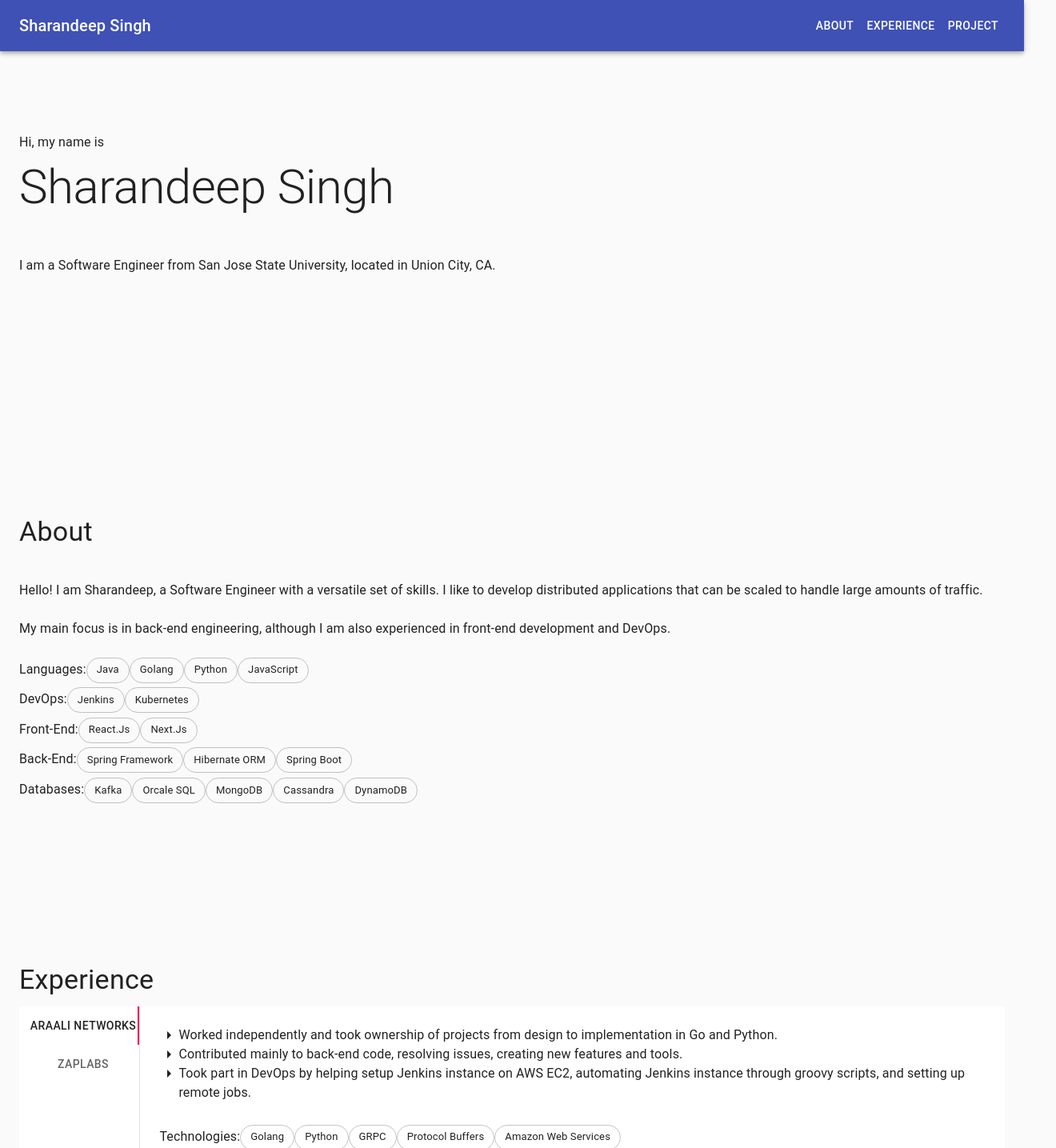
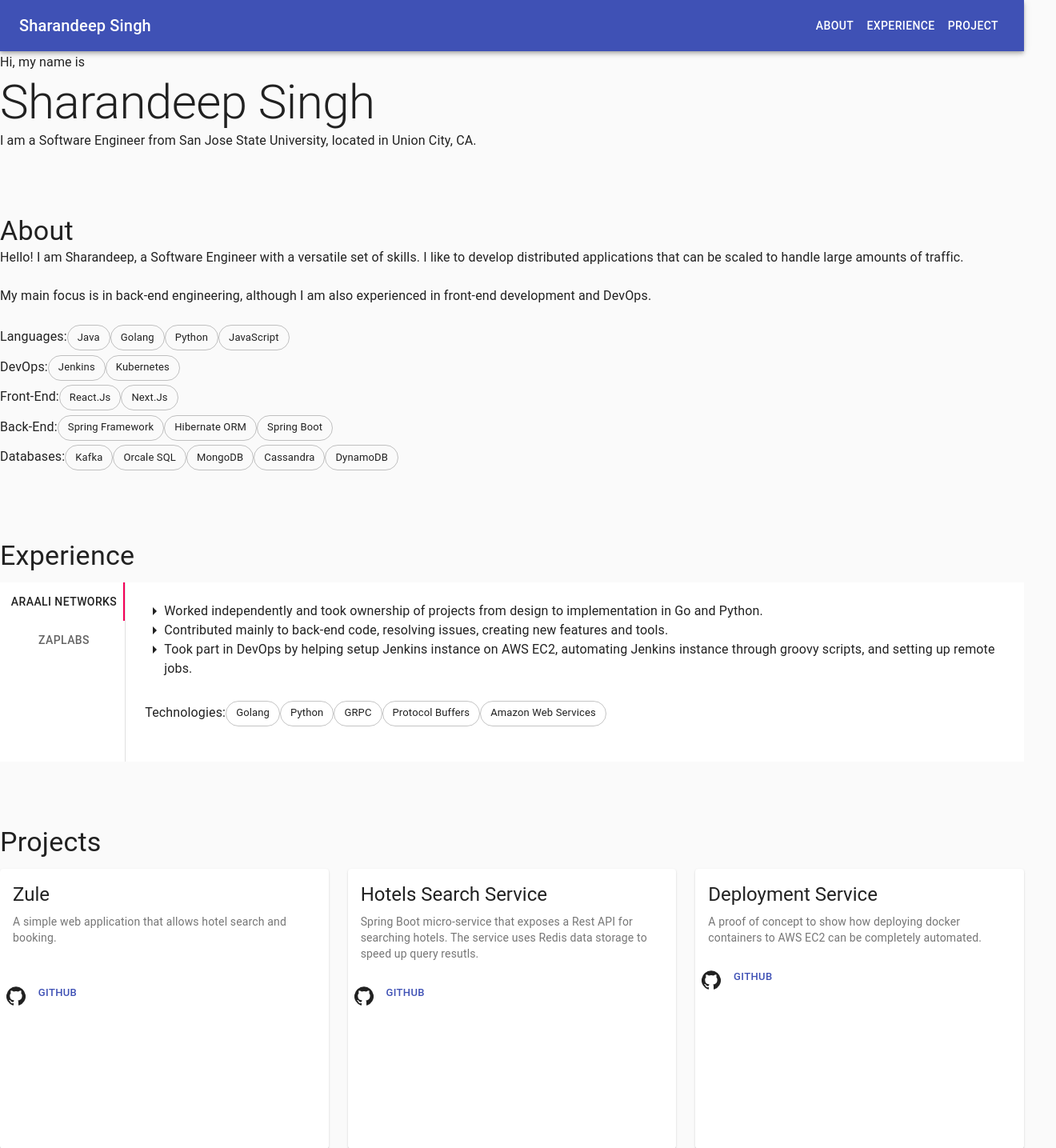
Before and after one commit to shsingh67/next-portfolio, a Next.js app: page / in a window 1280 px wide. Shown: the top 1435 px of the page at 80% size, 1320 px wide, since content can reach past the window. Built offline with nearby package versions, Linux system fonts and the light colour scheme.

Commit message:
added grid system

```diff
--- a/pages/index.js
+++ b/pages/index.js
@@ -6,21 +6,8 @@ import { useRef } from 'react';
 
 
 const useStyles = makeStyles(theme => ({
-    text_1: {
-        marginTop: '100px'
-    },
-    text_2: {
-        marginTop: '50px',
-        marginBottom: '300px'
-    },
-    text_3: {
-        marginBottom: '40px'
-    },
-    text_4: {
-        marginBottom: "200px"
-    },
-    text_5: {
-        marginTop: "200px"
+    root: {
+        flexGrow: 1,
     },
     chip: {
         margin: theme.spacing(0.5)
@@ -52,31 +39,25 @@ export default function Index() {
 
     return (
         <div>
-            <Header handleAbout={handleAbout} handleExp={handleExp} handleProj={handleProj}/>
+            <Header handleAbout={handleAbout} handleExp={handleExp} handleProj={handleProj} />
 
-            <Container fixed>
-                <Typography variant="subtitle1" className={classes.text_1} gutterBottom>
-                    Hi, my name is
-                </Typography>
+            <Grid container direction="column" spacing={10}>
 
-                <Typography variant="h2" gutterBottom>
-                    Sharandeep Singh
-                </Typography>
+                <Grid item>
+                    <Typography variant="subtitle1">Hi, my name is</Typography>
+                    <Typography variant="h2">Sharandeep Singh</Typography>
+                    <Typography variant="body1">I am a Software Engineer from San Jose State University, located in Union City, CA.</Typography>
+                </Grid>
 
-                <Typography variant="body1" className={classes.text_2} gutterBottom>
-                    I am a Software Engineer from San Jose State University, located in Union City, CA.
-                </Typography>
-
+                <Grid item>
                     <div ref={aboutRef}>
-                    <Typography variant="h4" className={classes.text_3} gutterBottom>
-                        About
-                    </Typography>
+                        <Typography variant="h4" >About</Typography>
                     </div>
-
-                <Typography variant="body1" className={classes.text_4} gutterBottom>
+                    <Typography variant="body1">
                         Hello! I am Sharandeep, a Software Engineer with a versatile set of skills. I like to develop distributed applications
                             that can be scaled to handle large amounts of traffic.<br></br> <br></br> My main focus is in back-end engineering, although I am also
                             experienced in front-end development and DevOps.<br></br><br></br>
+                    </Typography>
 
                     <Typography variant="subtitle1" gutterBottom>
                         Languages:
@@ -113,11 +94,56 @@ export default function Index() {
                         <Chip label="Cassandra" variant="outlined" />
                         <Chip label="DynamoDB" variant="outlined" />
                     </Typography>
+                </Grid>
+
+                <Grid item>
+                    <div ref={expRef}>
+                        <Typography variant="h4" gutterBottom>
+                            Experience
+                        </Typography>
+
+                        <TabBox />
+                    </div>
+
+                </Grid>
+
+                <Grid item>
+
+                    <div ref={projRef}>
+                        <Typography variant="h4" className={classes.text_5} gutterBottom>
+                            Projects
+                        </Typography>
+                    </div>
+
+                    <Grid container direction="row" spacing={3} >
+                        <Grid item xs={4}>
+                            <ProjectCard title="Zule" link="https://github.com/shsingh67/next-hotels">
+                                A simple web application that allows hotel search and booking.<br></br><br></br>
+                            </ProjectCard>
+
+                        </Grid>
+
+                        <Grid item xs={4}>
+                            <ProjectCard title="Hotels Search Service" link="https://github.com/shsingh67/hotels-search-service">
+                                Spring Boot micro-service that exposes a Rest API for searching hotels. The service uses Redis data storage to speed up query resutls.
+                        </ProjectCard>
+                        </Grid>
+
+                        <Grid item xs={4}>
+                            <ProjectCard title="Deployment Service" link="https://github.com/shsingh67/Services-Automation">
+                                A proof of concept to show how deploying docker containers to AWS EC2 can be completely automated.
+                        </ProjectCard>
+
+                        </Grid>
+                    </Grid>
+
+                </Grid>
+
+            </Grid>
 
 
-                </Typography>
 
-                <div ref={expRef}>
+            {/* <div ref={expRef}>
                     <Typography variant="h4" gutterBottom>
                         Experience
                     </Typography>
@@ -151,9 +177,9 @@ export default function Index() {
                         </ProjectCard>
 
                     </Grid>
-                </Grid>
+                </Grid> */}
 
-            </Container>
+
 
         </div>
 
```
Lines whose indentation alone changed are shown as unchanged.
